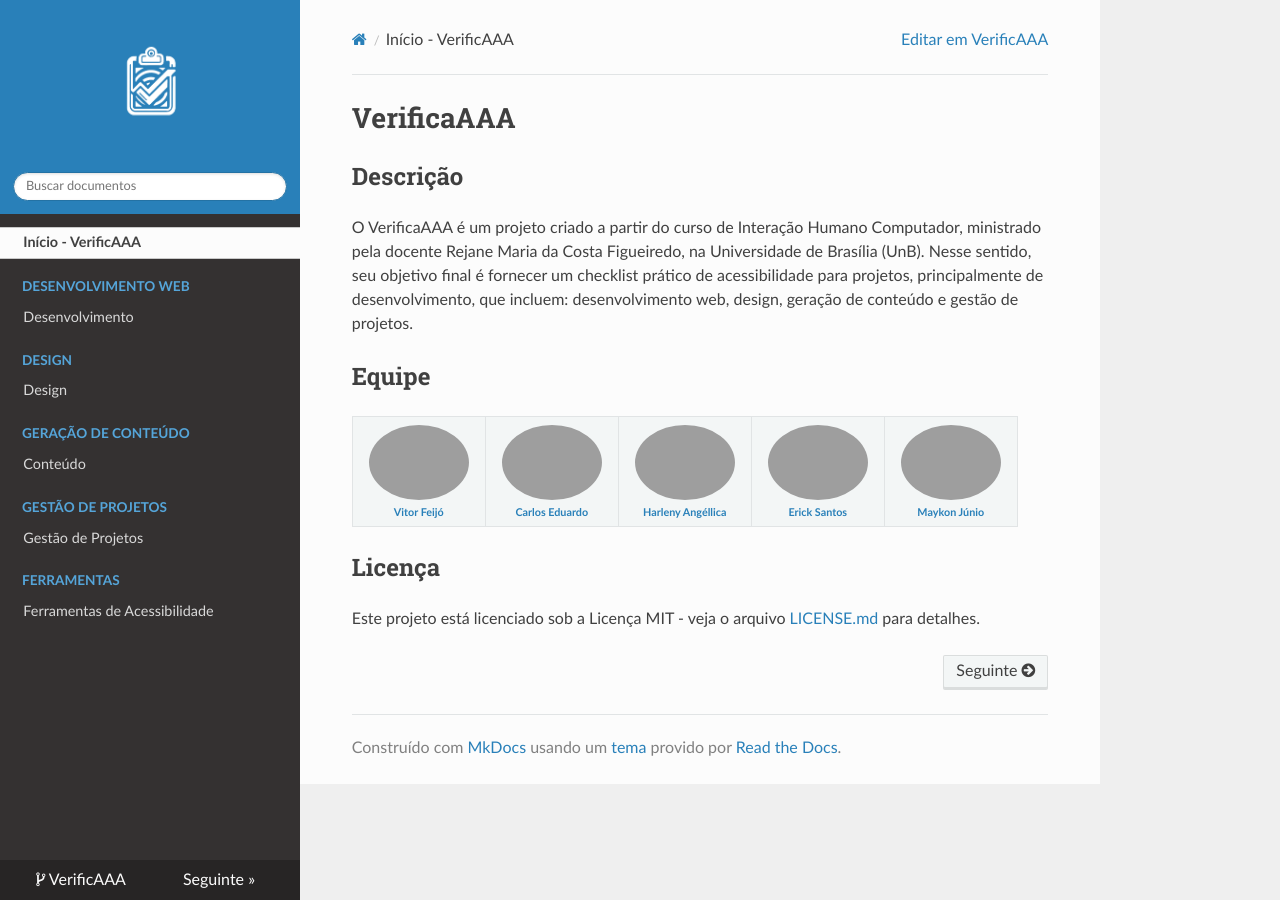
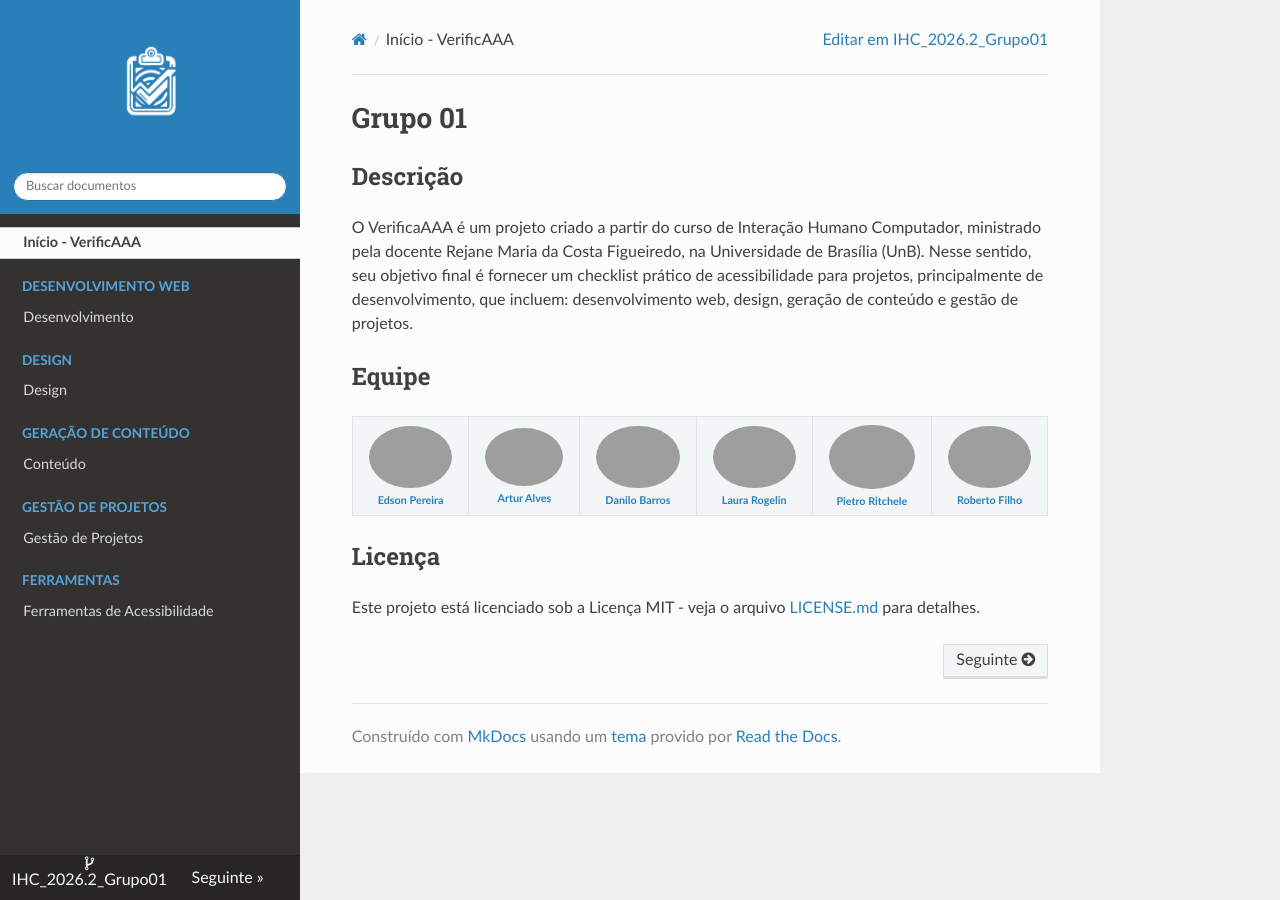
Before and after one commit to UnB-IHC/IHC_2026.2_Grupo01, an MkDocs documentation site: the page built from docs/index.md, in a window 1280 px wide. Built offline with MkDocs 1.6.1, drawn with Linux system fonts in a browser that asks for light colours; nearby versions of some CDN libraries.

Commit message:
docs: Correção caminho.

```diff
--- a/docs/index.md
+++ b/docs/index.md
@@ -1,4 +1,4 @@
-# VerificaAAA
+# Grupo 01
 
 ## Descrição
 
@@ -8,11 +8,12 @@ O VerificaAAA é um projeto criado a partir do curso de Interação Humano Compu
 
 <table>
   <tr>
-    <td align="center"><a href="https://github.com/vitorfleonardo"><img style="border-radius: 50%;" src="https://github.com/vitorfleonardo.png" width="100px;" alt=""/><br /><sub><b>Vitor Feijó</b></sub></a><br />
-    <td align="center"><a href="https://github.com/CADU110"><img style="border-radius: 50%;" src="https://github.com/CADU110.png" width="100px;" alt=""/><br /><sub><b>Carlos Eduardo</b></sub></a><br />
-    <td align="center"><a href="https://github.com/Angelicahaas"><img style="border-radius: 50%;" src="https://github.com/Angelicahaas.png" width="100px;" alt=""/><br /><sub><b>Harleny Angéllica</b></sub></a><br />
-    <td align="center"><a href="https://github.com/Erick-ems "><img style="border-radius: 50%;" src="https://github.com/Erick-ems.png" width="100px;" alt=""/><br /><sub><b>Erick Santos</b></sub></a><br />
-    <td align="center"><a href="https://github.com/maykonjuso "><img style="border-radius: 50%;" src="https://github.com/maykonjuso.png" width="100px;" alt=""/><br /><sub><b>Maykon Júnio</b></sub></a><br />
+    <td align="center"><a href="https://github.com/edso-n"><img style="border-radius: 50%;" src="https://github.com/edso-n.png" width="100px;" alt=""/><br /><sub><b>Edson Pereira</b></sub></a><br />
+    <td align="center"><a href="https://github.com/arturalvesfn"><img style="border-radius: 50%;" src="https://github.com/arturalvesfn.png" width="100px;" alt=""/><br /><sub><b>Artur Alves</b></sub></a><br />
+    <td align="center"><a href="https://github.com/auslogyc"><img style="border-radius: 50%;" src="https://github.com/auslogyc.png" width="100px;" alt=""/><br /><sub><b>Danilo Barros</b></sub></a><br />
+    <td align="center"><a href="https://github.com/laurarogelin"><img style="border-radius: 50%;" src="https://github.com/laurarogelin.png" width="100px;" alt=""/><br /><sub><b>Laura Rogelin</b></sub></a><br />
+    <td align="center"><a href="https://github.com/prietum"><img style="border-radius: 50%;" src="https://github.com/prietum.png" width="100px;" alt=""/><br /><sub><b>Pietro Ritchele</b></sub></a><br />
+    <td align="center"><a href="https://github.com/RobdobFilho"><img style="border-radius: 50%;" src="https://github.com/RobdobFilho.png" width="100px;" alt=""/><br /><sub><b>Roberto Filho</b></sub></a><br />
   </tr>
 </table>
 
--- a/mkdocs.yml
+++ b/mkdocs.yml
@@ -1,8 +1,8 @@
-repo_url: https://github.com/vitorfleonardo/VerificAAA
-repo_name: VerificAAA
+repo_url: https://github.com/UnB-IHC/IHC_2026.2_Grupo01
+repo_name: IHC_2026.2_Grupo01
 
-site_url: https://github.com/vitorfleonardo/VerificAAA
-site_name: VerificAAA
+site_url: https://github.com/UnB-IHC/IHC_2026.2_Grupo01
+site_name: Grupo 1
 
 use_directory_urls: False
 
```
